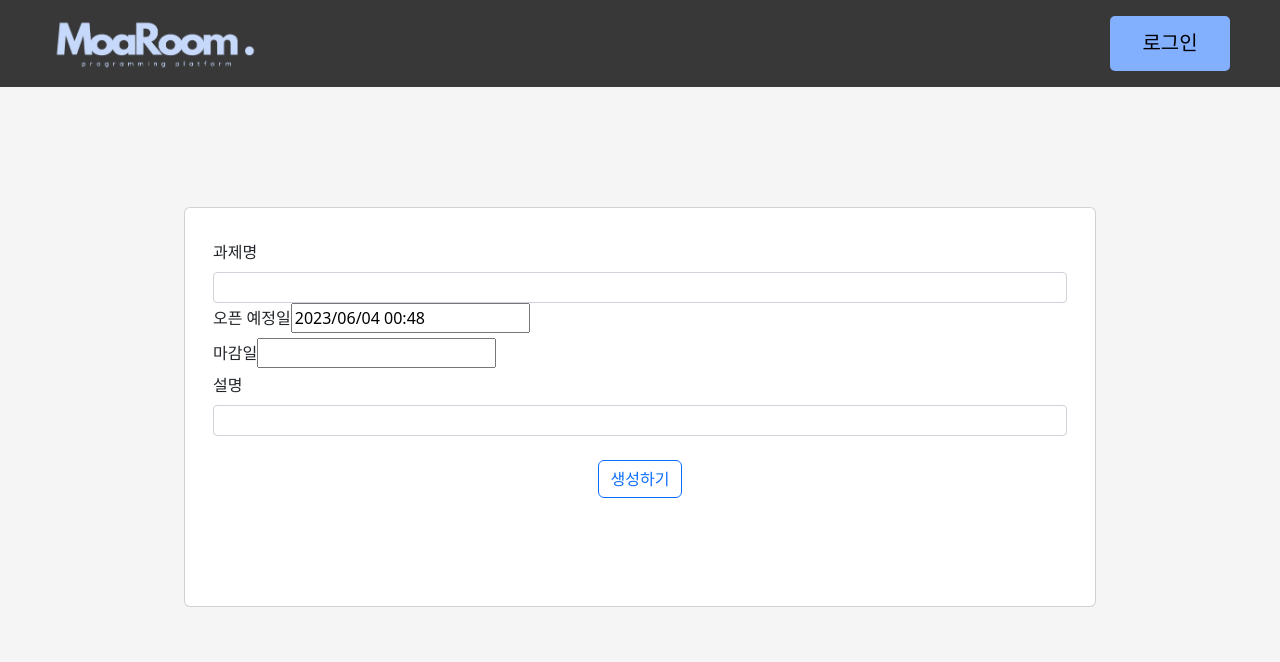
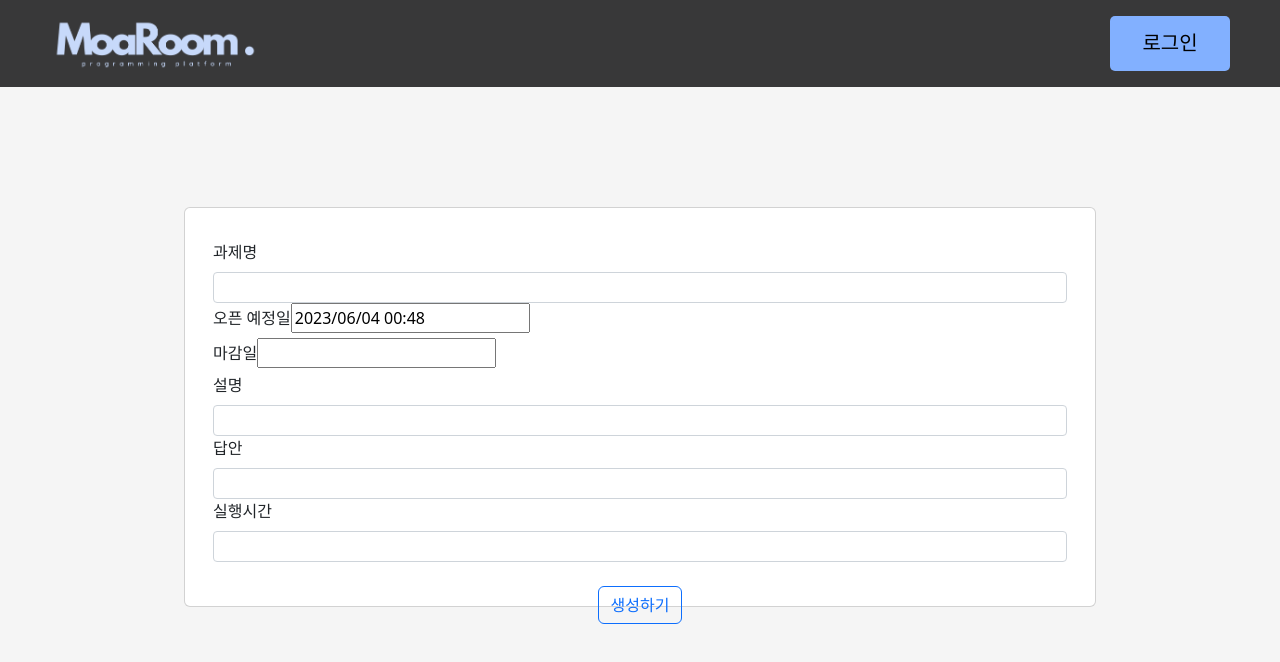
Before and after one commit to MoaRoom/MoaRoom-Front, a React (Create React App) app: page /newassignment in a window 1280 px wide. Shown: the top 662 px of the page. Built offline with nearby package versions, Linux system fonts and the light colour scheme.

Commit message:
[feat/#64] Add: add answer and runtime in new assignment form

```diff
--- a/src/components/NewAssignment.tsx
+++ b/src/components/NewAssignment.tsx
@@ -39,6 +39,8 @@ const newAssignment: FC = () => {
         start_date: startDate!.toISOString(),
         due_date: dueDate!.toISOString(),
         description: data.description,
+        answer: data.answer,
+        runtime: data.runtime
     };
 
     setUserId(location.state.user_id);
@@ -164,6 +166,40 @@ const newAssignment: FC = () => {
                         </p>
                       )}
                     </div>
+                    <div className="">
+                      <label className="form-label">답안</label>
+                      <input
+                        type="text"
+                        className="form-control form-control-sm"
+                        id="exampleFormControlInput1"
+                        {...register("answer", {
+                          required: "answer is required!",
+                        })}
+                      />
+                      {errors.answer && (
+                        <p className="text-danger" style={{ fontSize: 14 }}>
+                          {/* {errors.answer.message} */}
+                          errors.answer.message
+                        </p>
+                      )}
+                    </div>
+                    <div className="">
+                      <label className="form-label">실행시간</label>
+                      <input
+                        type="text"
+                        className="form-control form-control-sm"
+                        id="exampleFormControlInput1"
+                        {...register("runtime", {
+                          required: "runtime is required!",
+                        })}
+                      />
+                      {errors.runtime && (
+                        <p className="text-danger" style={{ fontSize: 14 }}>
+                          {/* {errors.runtime.message} */}
+                          errors.runtime.message
+                        </p>
+                      )}
+                    </div>
 
                     <div className="text-center mt-4 ">
                       <button
```
Also changed, not shown: 1 other file (tests, documents, lock files or other folders).
